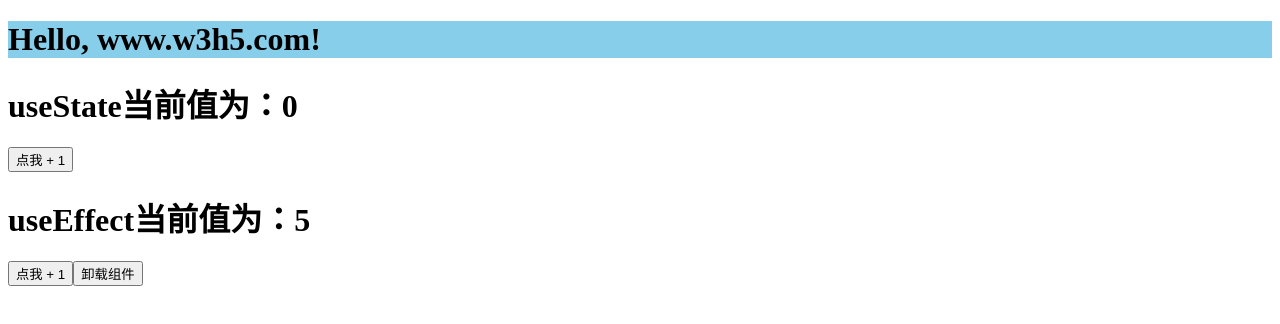
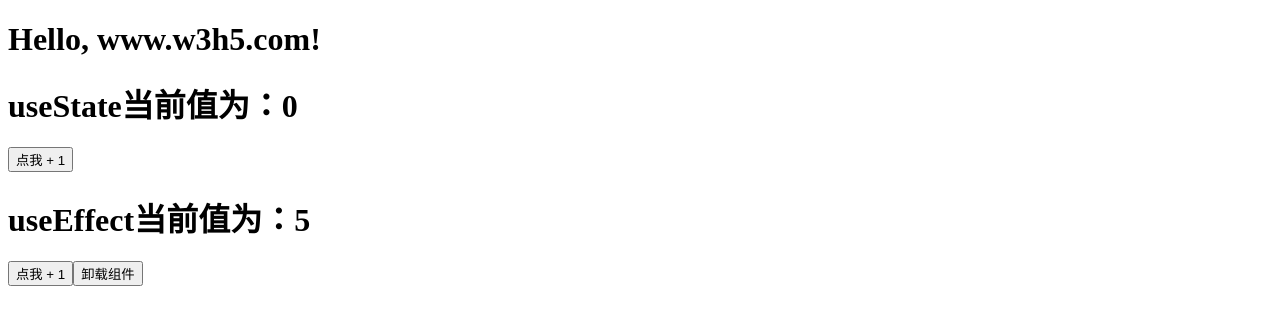
Before and after one commit to ideshun/react-demo, a React (Create React App) app: page / in a window 1280 px wide. Shown: the top 324 px of the page. Built offline with nearby package versions, Linux system fonts and the light colour scheme.

Commit message:
一个简单的Hello组件

```diff
--- a/src/components/hello/index.jsx
+++ b/src/components/hello/index.jsx
@@ -1,8 +1,8 @@
 import React, { Component } from 'react';
-import './index.less';
+import styles from './index.less';
 
 export default class Hello extends Component {
   render () {
-    return <h1 className="title">Hello, www.w3h5.com!</h1>
+    return <h1 className={styles.title}>Hello, www.w3h5.com!</h1>
   }
 }
```
